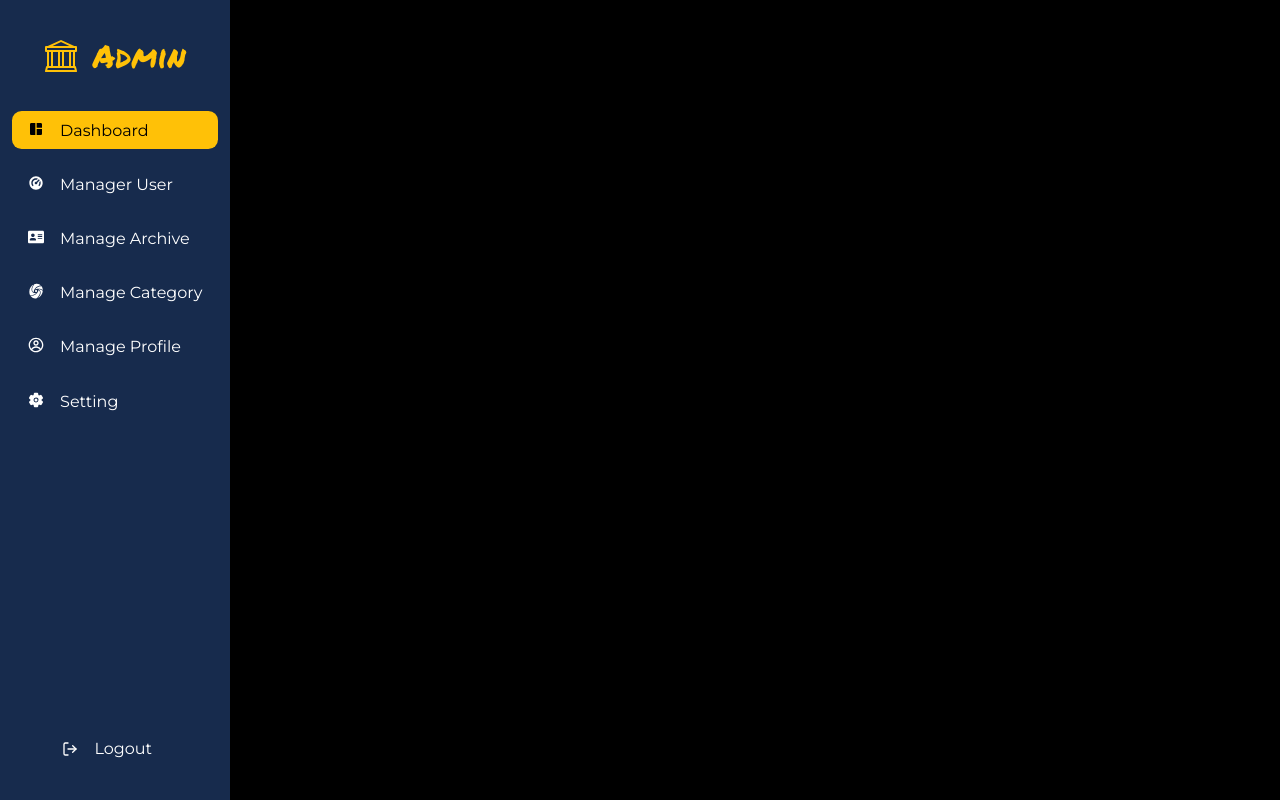
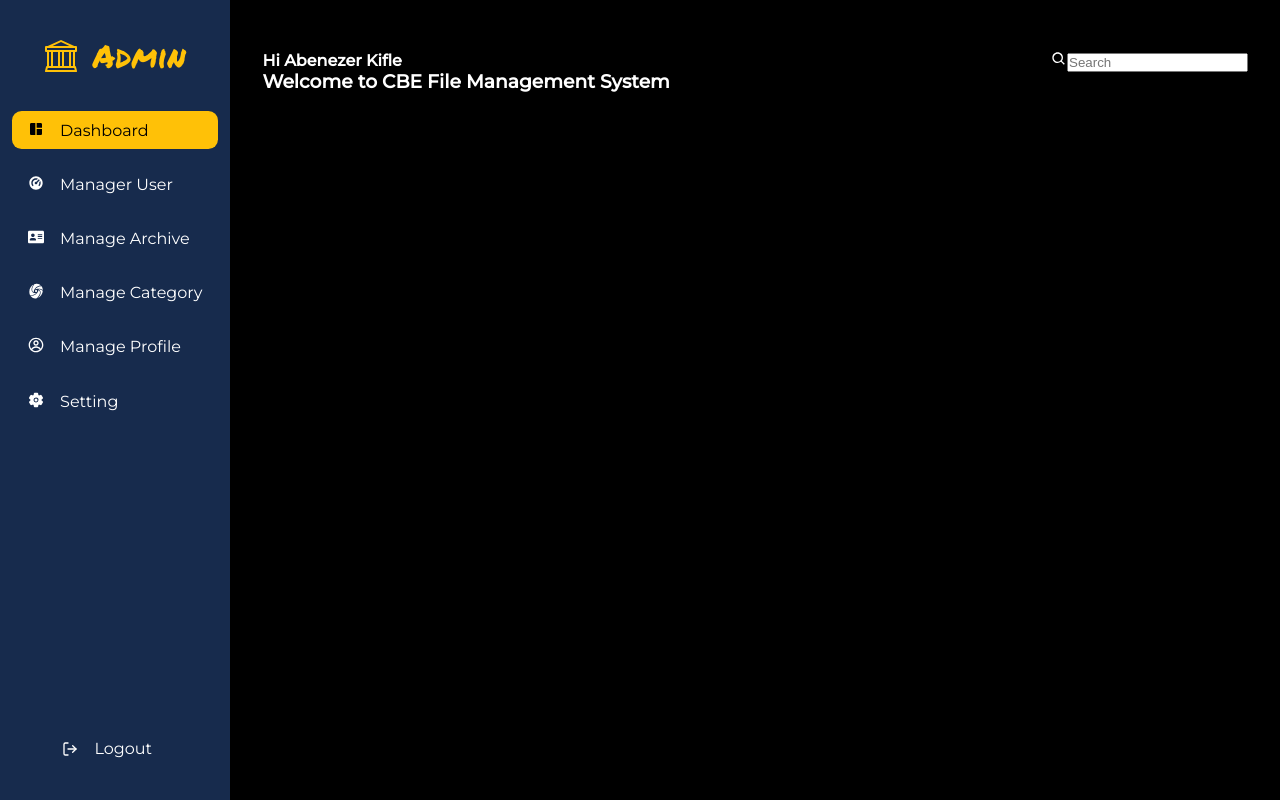
Before and after one commit to abenooo/admin_dashboard, a React (Create React App) app: page / in a window 1280 px wide. Built offline with nearby package versions, Linux system fonts and the light colour scheme.

Commit message:
Create Navbar

```diff
--- a/src/App.js
+++ b/src/App.js
@@ -2,6 +2,7 @@ import React from 'react';
 import styled from 'styled-components';
 import Sidebar from './componets/Sidebar';
 import Dashboard from './componets/Dashboard';
+import Navbar from './componets/Navbar';
 export default function App() {
   return (
     <Div>
@@ -11,4 +12,5 @@ export default function App() {
   )
 }
 
+// styled componets
 const Div = styled.div``;
--- /dev/null
+++ b/src/componets/Analytics.jsx
@@ -0,0 +1,9 @@
+import React from 'react'
+
+function Analytics() {
+  return (
+    <div>Analytics</div>
+  )
+}
+
+export default Analytics
--- a/src/componets/Dashboard.jsx
+++ b/src/componets/Dashboard.jsx
@@ -1,9 +1,30 @@
-import React from 'react'
+import React from "react";
+import Navbar from "./Navbar";
+import FAQ from "./FAQ";
+import styled from "styled-components";
+import Analytics from "./Analytics";
 
-function Dashboard() {
+export default function Dashboard() {
   return (
-    <div>Dashboard</div>
-  )
+    <Section>
+      <Navbar />
+      <div className="grid">
+        <div className="row_one">
+          <Analytics />
+          <FAQ />
+        </div>
+        <div className="row_two">
+          {/* <Earning /> */}
+          {/* <Trasfer /> */}
+          {/* <Profile/> */}
+        </div>
+      </div>
+    </Section>
+  );
 }
 
-export default Dashboard
+const Section = styled.section`
+margin-left: 18vw;
+padding: 2rem;
+height: 100%;
+`;
--- a/src/componets/Navbar.jsx
+++ b/src/componets/Navbar.jsx
@@ -1,9 +1,27 @@
-import React from 'react'
+import React from "react";
+import styled from "styled-components";
+import { BiSearch } from "react-icons/bi";
+export default function Navbar() {
+  return (
+    <Nav>
+      {/* left navbar */}
+      <div className="title">
+        <h4>Hi Abenezer Kifle</h4>
+        <h1>
+          Welcome to <span>CBE File Management System</span>
+        </h1>
+      </div>
+      {/* right navabr */}
+      <div className="search">
+        <BiSearch />
+        <input type="text" placeholder="Search" />
+      </div>
+    </Nav>
+  );
+}
+const Nav = styled.nav`
+display:flex;
+justify-content: space-between;
+color: white;
 
-function Navbar() {
-  return (
-    <div>Navbar</div>
-  )
-}
-
-export default Navbar
+`;
```
